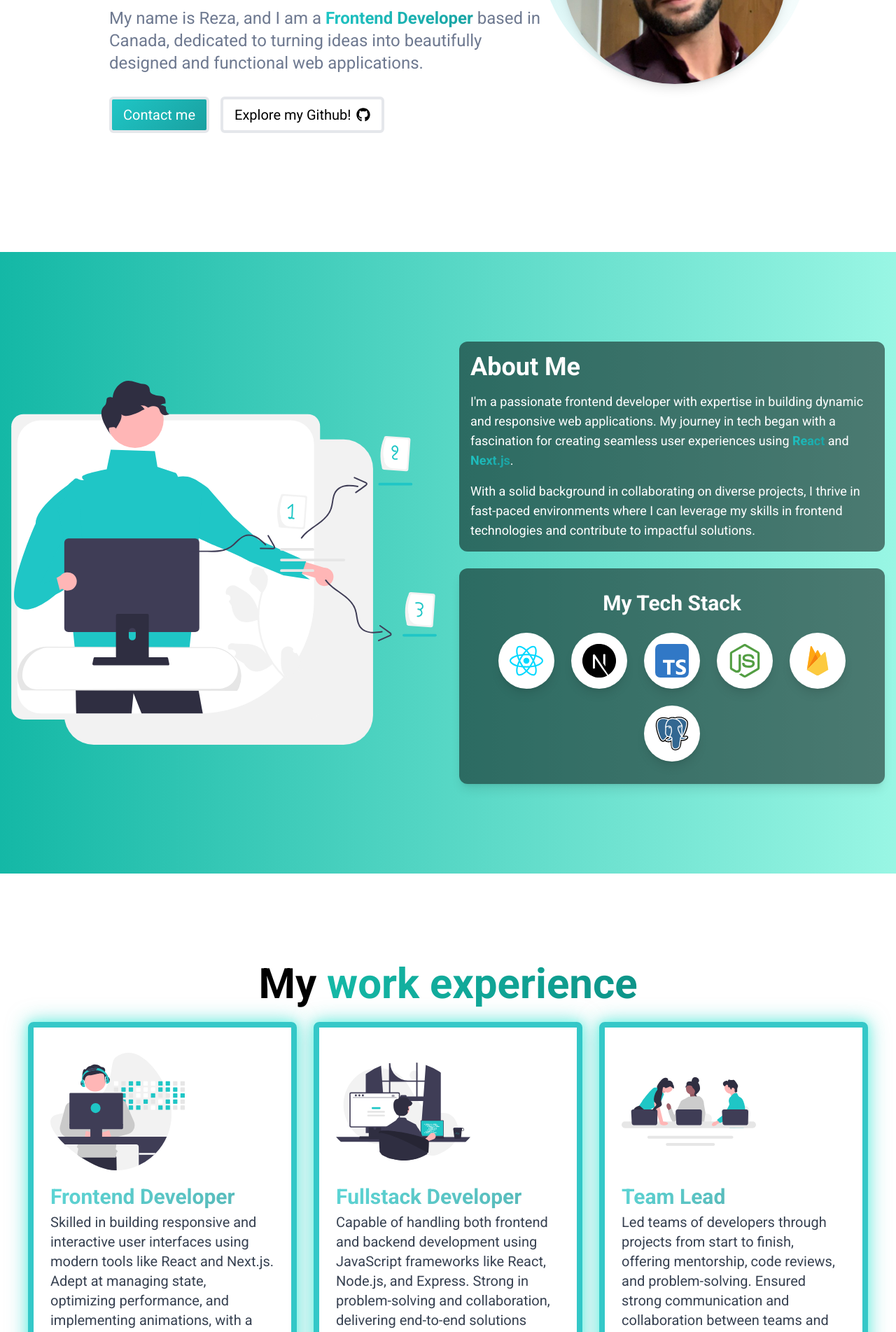
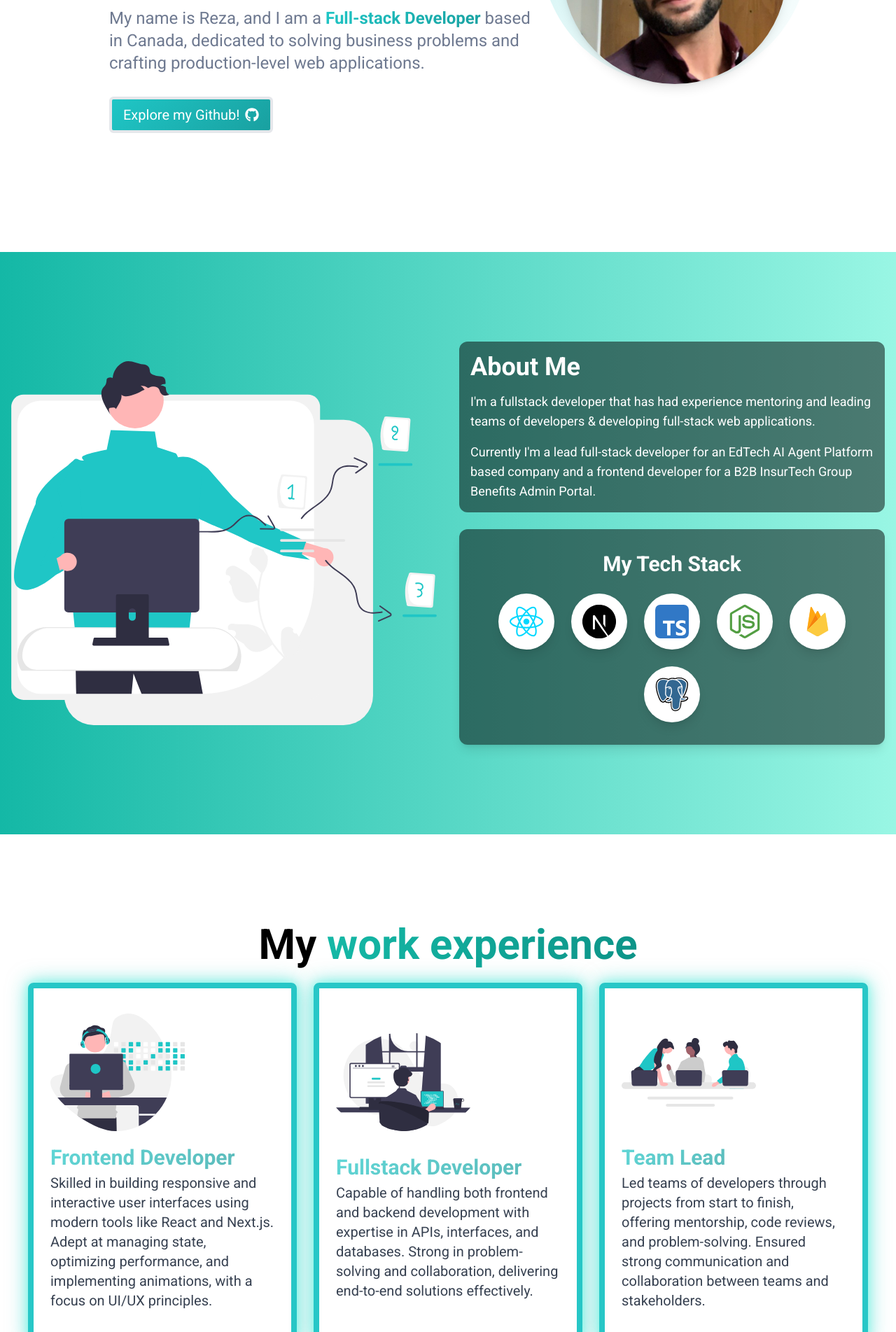
Before and after one commit to Cosmodocus/portfolio, a React (Vite) app: page / in a window 1280 px wide. Shown: the part 440-2343 px from the top of the page at 70% size. Built offline with nearby package versions, Linux system fonts and the light colour scheme.

Commit message:
feature: new updates

```diff
--- a/src/Components/Hero.jsx
+++ b/src/Components/Hero.jsx
@@ -2,7 +2,7 @@ import { motion } from 'framer-motion';
 import { FaGithub } from 'react-icons/fa';
 import ProfilePic from '../assets/profile.jpg';
 
-const Hero = ({ scrollToSection }) => {
+const Hero = () => {
   const fadeInUp = {
     hidden: { opacity: 0, y: 20 },
     visible: { opacity: 1, y: 0 },
@@ -47,8 +47,8 @@ const Hero = ({ scrollToSection }) => {
             animate='visible'
             transition={{ duration: 1, delay: 0.4 }}
           >
-            My name is Reza, and I am a <span className='font-semibold text-coral'>Frontend Developer </span>
-            based in Canada, dedicated to turning ideas into beautifully designed and functional web applications.
+            My name is Reza, and I am a <span className='font-semibold text-coral'>Full-stack Developer </span>
+            based in Canada, dedicated to solving business problems and crafting production-level web applications.
           </motion.p>
 
           <motion.div
@@ -59,11 +59,6 @@ const Hero = ({ scrollToSection }) => {
             transition={{ duration: 1, delay: 0.5 }}
           >
             <button className='highlight-btn md:text-xl text-md border-4 rounded-md px-4 py-2'>
-              <a className='flex items-center gap-2' onClick={() => scrollToSection('cta')}>
-                Contact me
-              </a>
-            </button>
-            <button className='md:text-xl text-md border-4 rounded-md px-4 py-2'>
               <a
                 href='https://github.com/Cosmodocus'
                 className='flex items-center gap-2'
--- a/src/Components/ProjectCard.jsx
+++ b/src/Components/ProjectCard.jsx
@@ -93,7 +93,7 @@ const ProjectCard = ({project, cardVariants, index}) => {
               rel="noopener noreferrer"
               className="flex items-center"
             >
-              Live Demo
+              Link to the Project
               <FaLocationArrow
                 size={20}
                 className="ml-2"
--- a/src/Pages/About.jsx
+++ b/src/Pages/About.jsx
@@ -18,14 +18,10 @@ const About = () => {
                   About Me
                 </h1>
                 <p className="text-base lg:text-lg mb-4 text-custom-white rounded text-shadow text-left">
-                  I&apos;m a passionate frontend developer with expertise in building dynamic and responsive web applications.
-                  My journey in tech began with a fascination for creating seamless user experiences using{" "}
-                  <span className="font-bold">React</span> and{" "}
-                  <span className="font-bold">Next.js</span>.
+                  I&apos;m a fullstack developer that has had experience mentoring and leading teams of developers & developing full-stack web applications.
                 </p>
                 <p className="text-base lg:text-lg text-left text-custom-white text-shadow">
-                  With a solid background in collaborating on diverse projects, I thrive in fast-paced environments
-                  where I can leverage my skills in frontend technologies and contribute to impactful solutions.
+                  Currently I&apos;m a lead full-stack developer for an EdTech AI Agent Platform based company and a frontend developer for a B2B InsurTech Group Benefits Admin Portal.
                 </p>
               </div>
             </section>
--- a/src/Pages/Projects.jsx
+++ b/src/Pages/Projects.jsx
@@ -5,7 +5,7 @@ const Projects = () => {
     <div className="relative w-full flex flex-col items-center justify-center container mx-auto px-4 py-32 overflow-hidden">
 
       <h1 className="md:text-6xl text-4xl font-bold pb-8 text-center">
-        A small selection of <span>recent projects</span>
+        Current <span>projects</span> and <span>companies</span> I&apos;m working on
       </h1>
       <div className="grid md:grid-cols-2 grid-cols-1 gap-4 gap-y-10">
         {projects.map((project, index) => (
--- a/src/data/expertise.js
+++ b/src/data/expertise.js
@@ -12,7 +12,7 @@ export const expertiseData = [
   {
     title: "Fullstack Developer",
     description:
-      "Capable of handling both frontend and backend development using JavaScript frameworks like React, Node.js, and Express. Strong in problem-solving and collaboration, delivering end-to-end solutions effectively.",
+      "Capable of handling both frontend and backend development with expertise in APIs, interfaces, and databases. Strong in problem-solving and collaboration, delivering end-to-end solutions effectively.",
     icon: expertise2,
   },
   {
--- a/src/data/projects.js
+++ b/src/data/projects.js
@@ -11,9 +11,8 @@ export const projects = [
     image: GroupEnroll,
     title: "Group Enroll",
     description:
-      "An admin portal for this insurance company that members, sponsors, and advisors manage plan details, dependents, payments, and more",
-    githubLink: "https://github.com/radicalxdev/marvel-platform",
-    liveDemoLink: "https://ui-revamp.web.app/",
+      "Collaborating with a team of developers on a Client-Side B2B InsurTech Admin Portal for managing Group Benefits, as well as a Customer Portal for Travel Insurance.",
+    liveDemoLink: "https://groupenroll.ca/",
     skills: [
       skills.react,
       skills.redux,
@@ -27,9 +26,9 @@ export const projects = [
     image: MarvelAI,
     title: "Marvel AI",
     description:
-      "An Educational AI-Assistant Platform that helps improve the workflow of educators and learners through AI generative tools and a Chatbot",
+      "An Educational AI-Assistant Platform that helps improve the workflow of educators and learners with the power of LLM and AI Agents.",
     githubLink: "https://github.com/radicalxdev/marvel-platform",
-    liveDemoLink: "https://ui-revamp.web.app/",
+    liveDemoLink: "https://app.marvelai.org/",
     skills: [
       skills.nextjs,
       skills.react,
@@ -41,34 +40,34 @@ export const projects = [
     ],
     ongoingTag: true,
   },
-  {
-    image: Inventory,
-    title: "Inventory Management Dashboard",
-    description:
-      "This full-stack inventory management dashboard allows you to monitor your sales summary, top-selling products, inventory levels, user data, and expenses!",
-    githubLink: "https://github.com/Cosmodocus/inventory-management-app",
-    liveDemoLink: "https://main.d2ic9x6mmm9crb.amplifyapp.com",
-    skills: [
-      skills.nextjs,
-      skills.react,
-      skills.redux,
-      skills.typescript,
-      skills.tailwind,
-      skills.nodejs,
-      skills.postgresql,
-      skills.aws,
-    ],
-    newTag: true,
-  },
-  {
-    image: Pokedex,
-    title: "National Pokedex",
-    description:
-      "A national pokedex that contains detailed and information of over 1000 Pokemon in an easy-to-use interface",
-    githubLink: "https://github.com/Cosmodocus/national-pokedex",
-    liveDemoLink: "https://reztech-pokedex.netlify.app/",
-    skills: [skills.html, skills.css, skills.javascript],
-  },
+  // {
+  //   image: Inventory,
+  //   title: "Inventory Management Dashboard",
+  //   description:
+  //     "This full-stack inventory management dashboard allows you to monitor your sales summary, top-selling products, inventory levels, user data, and expenses!",
+  //   githubLink: "https://github.com/Cosmodocus/inventory-management-app",
+  //   liveDemoLink: "https://main.d2ic9x6mmm9crb.amplifyapp.com",
+  //   skills: [
+  //     skills.nextjs,
+  //     skills.react,
+  //     skills.redux,
+  //     skills.typescript,
+  //     skills.tailwind,
+  //     skills.nodejs,
+  //     skills.postgresql,
+  //     skills.aws,
+  //   ],
+  //   newTag: true,
+  // },
+  // {
+  //   image: Pokedex,
+  //   title: "National Pokedex",
+  //   description:
+  //     "A national pokedex that contains detailed and information of over 1000 Pokemon in an easy-to-use interface",
+  //   githubLink: "https://github.com/Cosmodocus/national-pokedex",
+  //   liveDemoLink: "https://reztech-pokedex.netlify.app/",
+  //   skills: [skills.html, skills.css, skills.javascript],
+  // },
 
   // {
   //   image: Sushi,
```
